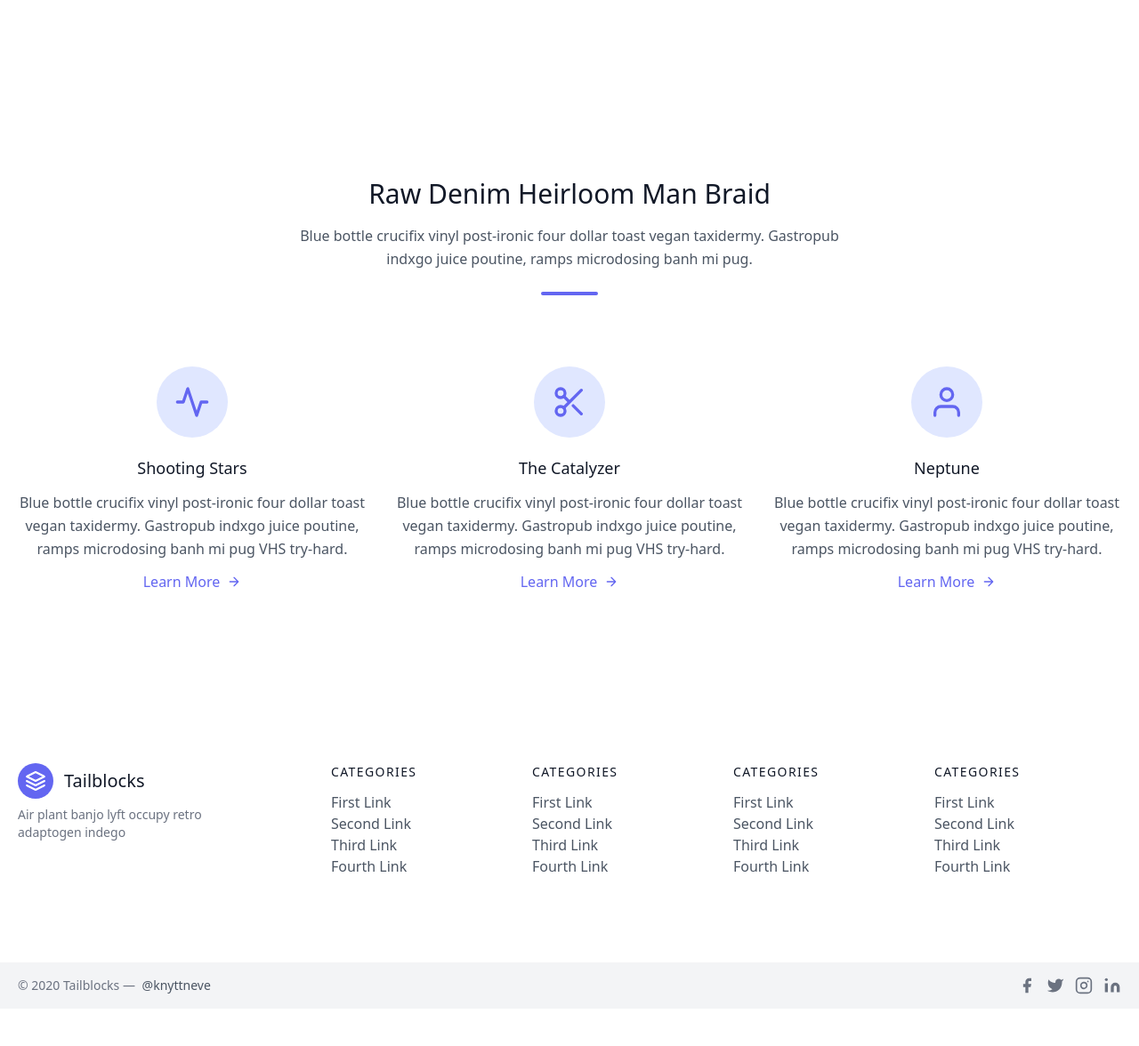
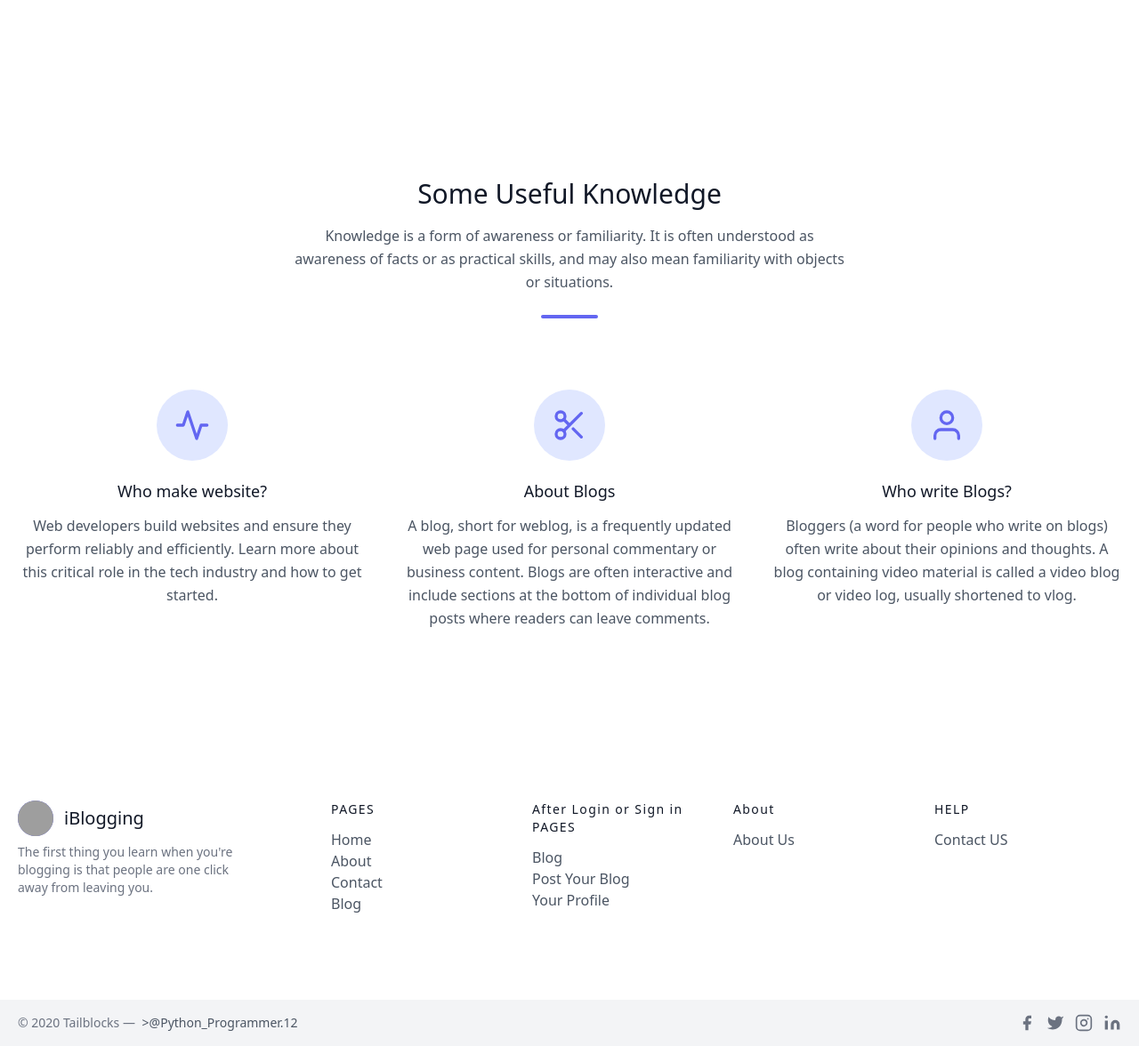
Before and after one commit to Arp1it/My_Website, a Django app: page /about in a window 1280 px wide. Shown: the part 1315-2491 px from the top of the page at 89% size. Before the commit the page ends 2433 px from the top, so only its background shows below. Run offline with Django 4.2, Linux system fonts and the light colour scheme; grey boxes labelled with a size stand in for pictures from a placeholder-image service; some libraries are stand-ins or nearby versions; grey boxes are pictures that could not be loaded.

Commit message:
Some design changes

```diff
--- a/templates/blog/blogpost.html
+++ b/templates/blog/blogpost.html
@@ -19,7 +19,7 @@
                 <address class="flex items-center mb-6 not-italic">
                     <div class="inline-flex items-center mr-3 text-sm text-gray-900 dark:text-white">
                         <img class="mr-4 w-16 h-16 rounded-full"
-                            src="https://flowbite.com/docs/images/people/profile-picture-2.jpg" alt="Jese Leos">
+                            src="{{post.user.Profile.image.url}}" alt="{{post.user}}" title="{{post.user}}">
                         <div>
                             <a href="#" rel="author"
                                 class="text-xl font-bold text-gray-900 dark:text-white">{{post.author}}</a>
--- a/templates/blog/posting.html
+++ b/templates/blog/posting.html
@@ -136,7 +136,7 @@
             </form>
         </div>
         <div>
-            <form action="/blog/editpost" method="get"> <!--{% csrf_token %}-->
+            <form action="/blog/editpost" method="post"> {% csrf_token %}
                 <input type="hidden" value="{{post.sno}}" name="snopost">
                 <button
                     class="bg-blue-500 hover:bg-blue-400 text-white font-bold py-2 px-4 border-r-4 border-blue-700 hover:border-blue-500 rounded"
--- a/templates/maiinn/about.html
+++ b/templates/maiinn/about.html
@@ -8,10 +8,10 @@
     <div class="container px-5 py-24 mx-auto flex flex-wrap">
       <div class="lg:w-2/3 mx-auto">
         <div class="flex flex-wrap w-full bg-gray-100 py-32 px-10 relative mb-4">
-          <img alt="gallery" class="w-full object-cover h-full object-center block opacity-25 absolute inset-0" src="https://dummyimage.com/820x340">
+          <img alt="gallery" class="w-full object-cover h-full object-center block opacity-25 absolute inset-0" src="https://source.unsplash.com/820x240/?nature">
           <div class="text-center relative z-10 w-full">
             <h2 class="text-2xl text-gray-900 font-medium title-font mb-2">About Me</h2>
-            <p class="leading-relaxed">Skateboard +1 mustache fixie paleo lumbersexual.</p>
+            <p class="leading-relaxed">I am a Python Programmer. I like Python and Javascript.</p>
             <a class="mt-3 text-indigo-500 inline-flex items-center" href="#s1">Learn More
               <svg fill="none" stroke="currentColor" stroke-linecap="round" stroke-linejoin="round" stroke-width="2" class="w-4 h-4 ml-2" viewBox="0 0 24 24">
                 <path d="M5 12h14M12 5l7 7-7 7"></path>
@@ -41,8 +41,8 @@
   </div>
     <div class="container px-5 py-24 mx-auto">
       <div class="text-center mb-20">
-        <h1 class="sm:text-3xl text-2xl font-medium title-font text-gray-900 mb-4">Raw Denim Heirloom Man Braid</h1>
-        <p class="text-base leading-relaxed xl:w-2/4 lg:w-3/4 mx-auto text-gray-500s">Blue bottle crucifix vinyl post-ironic four dollar toast vegan taxidermy. Gastropub indxgo juice poutine, ramps microdosing banh mi pug.</p>
+        <h1 class="sm:text-3xl text-2xl font-medium title-font text-gray-900 mb-4">Some Useful Knowledge</h1>
+        <p class="text-base leading-relaxed xl:w-2/4 lg:w-3/4 mx-auto text-gray-500s">Knowledge is a form of awareness or familiarity. It is often understood as awareness of facts or as practical skills, and may also mean familiarity with objects or situations.</p>
         <div class="flex mt-6 justify-center">
           <div class="w-16 h-1 rounded-full bg-indigo-500 inline-flex"></div>
         </div>
@@ -55,13 +55,13 @@
             </svg>
           </div>
           <div class="flex-grow">
-            <h2 class="text-gray-900 text-lg title-font font-medium mb-3">Shooting Stars</h2>
-            <p class="leading-relaxed text-base">Blue bottle crucifix vinyl post-ironic four dollar toast vegan taxidermy. Gastropub indxgo juice poutine, ramps microdosing banh mi pug VHS try-hard.</p>
-            <a class="mt-3 text-indigo-500 inline-flex items-center">Learn More
+            <h2 class="text-gray-900 text-lg title-font font-medium mb-3">Who make website?</h2>
+            <p class="leading-relaxed text-base">Web developers build websites and ensure they perform reliably and efficiently. Learn more about this critical role in the tech industry and how to get started.</p>
+            <!-- <a class="mt-3 text-indigo-500 inline-flex items-center">Learn More
               <svg fill="none" stroke="currentColor" stroke-linecap="round" stroke-linejoin="round" stroke-width="2" class="w-4 h-4 ml-2" viewBox="0 0 24 24">
                 <path d="M5 12h14M12 5l7 7-7 7"></path>
               </svg>
-            </a>
+            </a> -->
           </div>
         </div>
         <div class="p-4 md:w-1/3 flex flex-col text-center items-center">
@@ -73,13 +73,13 @@
             </svg>
           </div>
           <div class="flex-grow">
-            <h2 class="text-gray-900 text-lg title-font font-medium mb-3">The Catalyzer</h2>
-            <p class="leading-relaxed text-base">Blue bottle crucifix vinyl post-ironic four dollar toast vegan taxidermy. Gastropub indxgo juice poutine, ramps microdosing banh mi pug VHS try-hard.</p>
-            <a class="mt-3 text-indigo-500 inline-flex items-center">Learn More
+            <h2 class="text-gray-900 text-lg title-font font-medium mb-3">About Blogs</h2>
+            <p class="leading-relaxed text-base">A blog, short for weblog, is a frequently updated web page used for personal commentary or business content. Blogs are often interactive and include sections at the bottom of individual blog posts where readers can leave comments.</p>
+            <!-- <a class="mt-3 text-indigo-500 inline-flex items-center">Learn More
               <svg fill="none" stroke="currentColor" stroke-linecap="round" stroke-linejoin="round" stroke-width="2" class="w-4 h-4 ml-2" viewBox="0 0 24 24">
                 <path d="M5 12h14M12 5l7 7-7 7"></path>
               </svg>
-            </a>
+            </a> -->
           </div>
         </div>
         <div class="p-4 md:w-1/3 flex flex-col text-center items-center">
@@ -90,13 +90,13 @@
             </svg>
           </div>
           <div class="flex-grow">
-            <h2 class="text-gray-900 text-lg title-font font-medium mb-3">Neptune</h2>
-            <p class="leading-relaxed text-base">Blue bottle crucifix vinyl post-ironic four dollar toast vegan taxidermy. Gastropub indxgo juice poutine, ramps microdosing banh mi pug VHS try-hard.</p>
-            <a class="mt-3 text-indigo-500 inline-flex items-center">Learn More
+            <h2 class="text-gray-900 text-lg title-font font-medium mb-3">Who write Blogs?</h2>
+            <p class="leading-relaxed text-base">Bloggers (a word for people who write on blogs) often write about their opinions and thoughts. A blog containing video material is called a video blog or video log, usually shortened to vlog.</p>
+            <!-- <a class="mt-3 text-indigo-500 inline-flex items-center">Learn More
               <svg fill="none" stroke="currentColor" stroke-linecap="round" stroke-linejoin="round" stroke-width="2" class="w-4 h-4 ml-2" viewBox="0 0 24 24">
                 <path d="M5 12h14M12 5l7 7-7 7"></path>
               </svg>
-            </a>
+            </a> -->
           </div>
         </div>
       </div>
--- a/templates/maiinn/forgootpasss.html
+++ b/templates/maiinn/forgootpasss.html
@@ -6,7 +6,7 @@
     <div class="flex flex-col items-center justify-center px-6 py-8 mx-auto md:h-screen lg:py-0">
         <a href="#" class="flex items-center mb-6 text-2xl font-semibold text-gray-900 dark:text-white">
             <img class="w-8 h-8 mr-2" src="https://flowbite.s3.amazonaws.com/blocks/marketing-ui/logo.svg" alt="logo">
-            Flowbite
+            iBlogging
         </a>
         <div class="w-full p-6 bg-white rounded-lg shadow dark:border md:mt-0 sm:max-w-md dark:bg-gray-800 dark:border-gray-700 sm:p-8">
             <h2 class="mb-1 text-xl font-bold leading-tight tracking-tight text-gray-900 md:text-2xl dark:text-white">
--- a/templates/maiinn/forgot.html
+++ b/templates/maiinn/forgot.html
@@ -6,7 +6,7 @@
     <div class="flex flex-col items-center justify-center px-6 py-8 mx-auto md:h-screen lg:py-0">
         <a href="#" class="flex items-center mb-6 text-2xl font-semibold text-gray-900 dark:text-white">
             <img class="w-8 h-8 mr-2" src="https://flowbite.s3.amazonaws.com/blocks/marketing-ui/logo.svg" alt="logo">
-            Flowbite
+            iBlogging
         </a>
         <div class="w-full p-6 bg-white rounded-lg shadow dark:border md:mt-0 sm:max-w-md dark:bg-gray-800 dark:border-gray-700 sm:p-8">
             <h2 class="mb-1 text-xl font-bold leading-tight tracking-tight text-gray-900 md:text-2xl dark:text-white">
--- a/templates/maiinn/mains.html
+++ b/templates/maiinn/mains.html
@@ -21,12 +21,12 @@
   <header class="text-gray-400 bg-gray-900 body-font">
     <div class="container mx-auto flex flex-wrap p-5 flex-col md:flex-row items-center">
       <a class="flex title-font font-medium items-center text-white mb-4 md:mb-0">
-        <svg xmlns="http://www.w3.org/2000/svg" fill="none" stroke="currentColor" stroke-linecap="round"
-          stroke-linejoin="round" stroke-width="2" class="w-10 h-10 text-white p-2 bg-red-500 rounded-full"
-          viewBox="0 0 24 24">
-          <path d="M12 2L2 7l10 5 10-5-10-5zM2 17l10 5 10-5M2 12l10 5 10-5"></path>
-        </svg>
-        <span class="ml-3 text-xl">Tailblocks</span>
+        <img src="https://source.unsplash.com/50x50/?robots" fill="none" stroke="currentColor" stroke-linecap="round"
+            stroke-linejoin="round" stroke-width="2" class="w-10 h-10 text-white bg-indigo-500 rounded-full"
+            viewBox="0 0 24 24">
+            <path d="M12 2L2 7l10 5 10-5-10-5zM2 17l10 5 10-5M2 12l10 5 10-5"></path>
+        <!-- </img> -->
+        <span class="ml-3 text-xl">iBlogging</span>
       </a>
       <nav class="md:ml-auto md:mr-auto flex flex-wrap items-center text-base justify-center">
         <a class="mr-5 hover:text-white" href="/">Home</a>
@@ -122,82 +122,82 @@
       class="container px-5 py-24 mx-auto flex md:items-center lg:items-start md:flex-row md:flex-nowrap flex-wrap flex-col">
       <div class="w-64 flex-shrink-0 md:mx-0 mx-auto text-center md:text-left">
         <a class="flex title-font font-medium items-center md:justify-start justify-center text-gray-900">
-          <svg xmlns="http://www.w3.org/2000/svg" fill="none" stroke="currentColor" stroke-linecap="round"
-            stroke-linejoin="round" stroke-width="2" class="w-10 h-10 text-white p-2 bg-indigo-500 rounded-full"
-            viewBox="0 0 24 24">
+          <img src="https://source.unsplash.com/50x50/?robots" fill="none" stroke="currentColor" stroke-linecap="round"
+            stroke-linejoin="round" stroke-width="2" class="w-10 h-10 text-white bg-indigo-500 rounded-full"
+            viewBox="0 0 24 24" title="Arpit Jaiswal">
             <path d="M12 2L2 7l10 5 10-5-10-5zM2 17l10 5 10-5M2 12l10 5 10-5"></path>
-          </svg>
-          <span class="ml-3 text-xl">Tailblocks</span>
+
+          <span class="ml-3 text-xl">iBlogging</span>
         </a>
-        <p class="mt-2 text-sm text-gray-500">Air plant banjo lyft occupy retro adaptogen indego</p>
+        <p class="mt-2 text-sm text-gray-500">The first thing you learn when you're blogging is that people are one click away from leaving you.</p>
       </div>
       <div class="flex-grow flex flex-wrap md:pl-20 -mb-10 md:mt-0 mt-10 md:text-left text-center">
         <div class="lg:w-1/4 md:w-1/2 w-full px-4">
-          <h2 class="title-font font-medium text-gray-900 tracking-widest text-sm mb-3">CATEGORIES</h2>
+          <h2 class="title-font font-medium text-gray-900 tracking-widest text-sm mb-3">PAGES</h2>
           <nav class="list-none mb-10">
             <li>
-              <a class="text-gray-600 hover:text-gray-800">First Link</a>
+              <a class="text-gray-600 hover:text-gray-800" href="/">Home</a>
             </li>
             <li>
-              <a class="text-gray-600 hover:text-gray-800">Second Link</a>
+              <a class="text-gray-600 hover:text-gray-800" href="/about">About</a>
             </li>
             <li>
-              <a class="text-gray-600 hover:text-gray-800">Third Link</a>
+              <a class="text-gray-600 hover:text-gray-800" href="/contact">Contact</a>
             </li>
             <li>
-              <a class="text-gray-600 hover:text-gray-800">Fourth Link</a>
+              <a class="text-gray-600 hover:text-gray-800" href="/blog">Blog</a>
             </li>
           </nav>
         </div>
         <div class="lg:w-1/4 md:w-1/2 w-full px-4">
-          <h2 class="title-font font-medium text-gray-900 tracking-widest text-sm mb-3">CATEGORIES</h2>
+          <h2 class="title-font font-medium text-gray-900 tracking-widest text-sm mb-3">After Login or Sign in PAGES</h2>
           <nav class="list-none mb-10">
             <li>
-              <a class="text-gray-600 hover:text-gray-800">First Link</a>
+              <a class="text-gray-600 hover:text-gray-800" href="/blog">Blog</a>
             </li>
             <li>
-              <a class="text-gray-600 hover:text-gray-800">Second Link</a>
+              <a class="text-gray-600 hover:text-gray-800">Post Your Blog</a>
             </li>
             <li>
-              <a class="text-gray-600 hover:text-gray-800">Third Link</a>
+              <a class="text-gray-600 hover:text-gray-800">Your Profile</a>
             </li>
-            <li>
-              <a class="text-gray-600 hover:text-gray-800">Fourth Link</a>
-            </li>
+            <!-- <li>
+              <a class="text-gray-600 hover:text-gray-800" href="">Fourth Link</a>
+            </li> -->
           </nav>
         </div>
         <div class="lg:w-1/4 md:w-1/2 w-full px-4">
-          <h2 class="title-font font-medium text-gray-900 tracking-widest text-sm mb-3">CATEGORIES</h2>
+          <h2 class="title-font font-medium text-gray-900 tracking-widest text-sm mb-3">About</h2>
           <nav class="list-none mb-10">
             <li>
-              <a class="text-gray-600 hover:text-gray-800">First Link</a>
+              <a class="text-gray-600 hover:text-gray-800" href="/about">About Us</a>
+            </li>
+            <!-- <li>
+              <a class="text-gray-600 hover:text-gray-800" href="">Second Link</a>
             </li>
             <li>
-              <a class="text-gray-600 hover:text-gray-800">Second Link</a>
+              <a class="text-gray-600 hover:text-gray-800" href="">Third Link</a>
             </li>
             <li>
-              <a class="text-gray-600 hover:text-gray-800">Third Link</a>
-            </li>
-            <li>
-              <a class="text-gray-600 hover:text-gray-800">Fourth Link</a>
-            </li>
+              <a class="text-gray-600 hover:text-gray-800" href="">Fourth Link</a>
+            </li> -->
           </nav>
         </div>
         <div class="lg:w-1/4 md:w-1/2 w-full px-4">
-          <h2 class="title-font font-medium text-gray-900 tracking-widest text-sm mb-3">CATEGORIES</h2>
+          <h2 class="title-font font-medium text-gray-900 tracking-widest text-sm mb-3">HELP</h2>
           <nav class="list-none mb-10">
             <li>
-              <a class="text-gray-600 hover:text-gray-800">First Link</a>
+              <a class="text-gray-600 hover:text-gray-800" href="/contact">Contact US</a>
+            </li>
+            <!-- <li>
+              <a class="text-gray-600 hover:text-gray-800" href="">Second Link</a>
             </li>
             <li>
-              <a class="text-gray-600 hover:text-gray-800">Second Link</a>
+              <a class="text-gray-600 hover:text-gray-800" href="">Third Link</a>
             </li>
             <li>
-              <a class="text-gray-600 hover:text-gray-800">Third Link</a>
-            </li>
-            <li>
-              <a class="text-gray-600 hover:text-gray-800">Fourth Link</a>
-            </li>
+              <a class="text-gray-600 hover:text-gray-800" href="">Fourth Link</a>
+            </li> -->
           </nav>
         </div>
       </div>
@@ -205,8 +205,8 @@
     <div class="bg-gray-100">
       <div class="container mx-auto py-4 px-5 flex flex-wrap flex-col sm:flex-row">
         <p class="text-gray-500 text-sm text-center sm:text-left">© 2020 Tailblocks —
-          <a href="https://twitter.com/knyttneve" rel="noopener noreferrer" class="text-gray-600 ml-1"
-            target="_blank">@knyttneve</a>
+          <a href="#" rel="noopener noreferrer" class="text-gray-600 ml-1"
+            <!--target="_blank"-->>@Python_Programmer.12</a>
         </p>
         <span class="inline-flex sm:ml-auto sm:mt-0 mt-2 justify-center sm:justify-start">
           <a class="text-gray-500">
--- a/templates/maiinn/verification.html
+++ b/templates/maiinn/verification.html
@@ -6,7 +6,7 @@
     <div class="flex flex-col items-center justify-center px-6 py-8 mx-auto md:h-screen lg:py-0">
         <a href="#" class="flex items-center mb-6 text-2xl font-semibold text-gray-900 dark:text-white">
             <img class="w-8 h-8 mr-2" src="https://flowbite.s3.amazonaws.com/blocks/marketing-ui/logo.svg" alt="logo">
-            Flowbite
+            iBlogging
         </a>
         <div class="w-full p-6 bg-white rounded-lg shadow dark:border md:mt-0 sm:max-w-md dark:bg-gray-800 dark:border-gray-700 sm:p-8">
             <h2 class="mb-1 text-xl font-bold leading-tight tracking-tight text-gray-900 md:text-2xl dark:text-white">
```
Also changed, not shown: blog/views.py (+7 -2 lines), templates/maiinn/index.html (+4 -4 lines), templates/maiinn/userprofile.html (+6 -6 lines), db.sqlite3.
